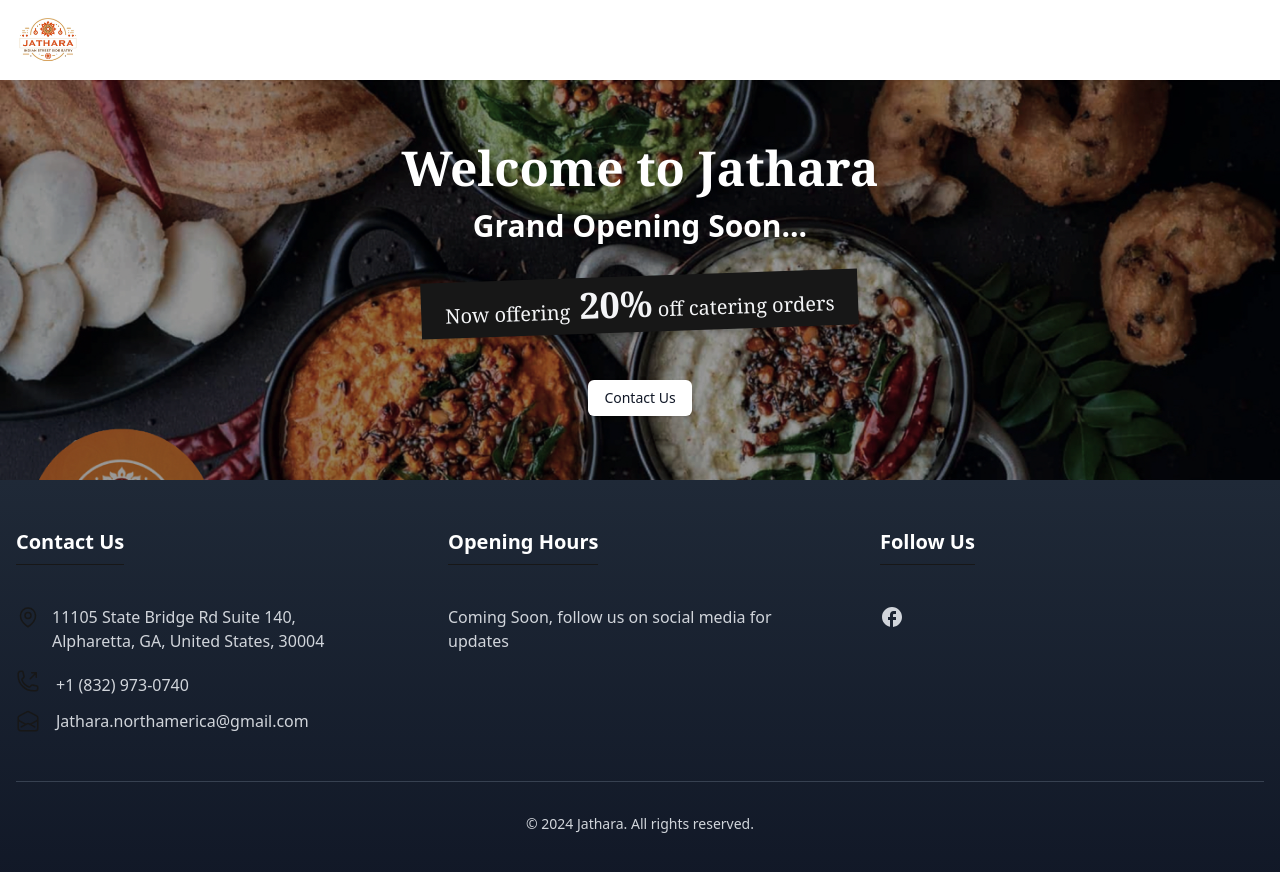
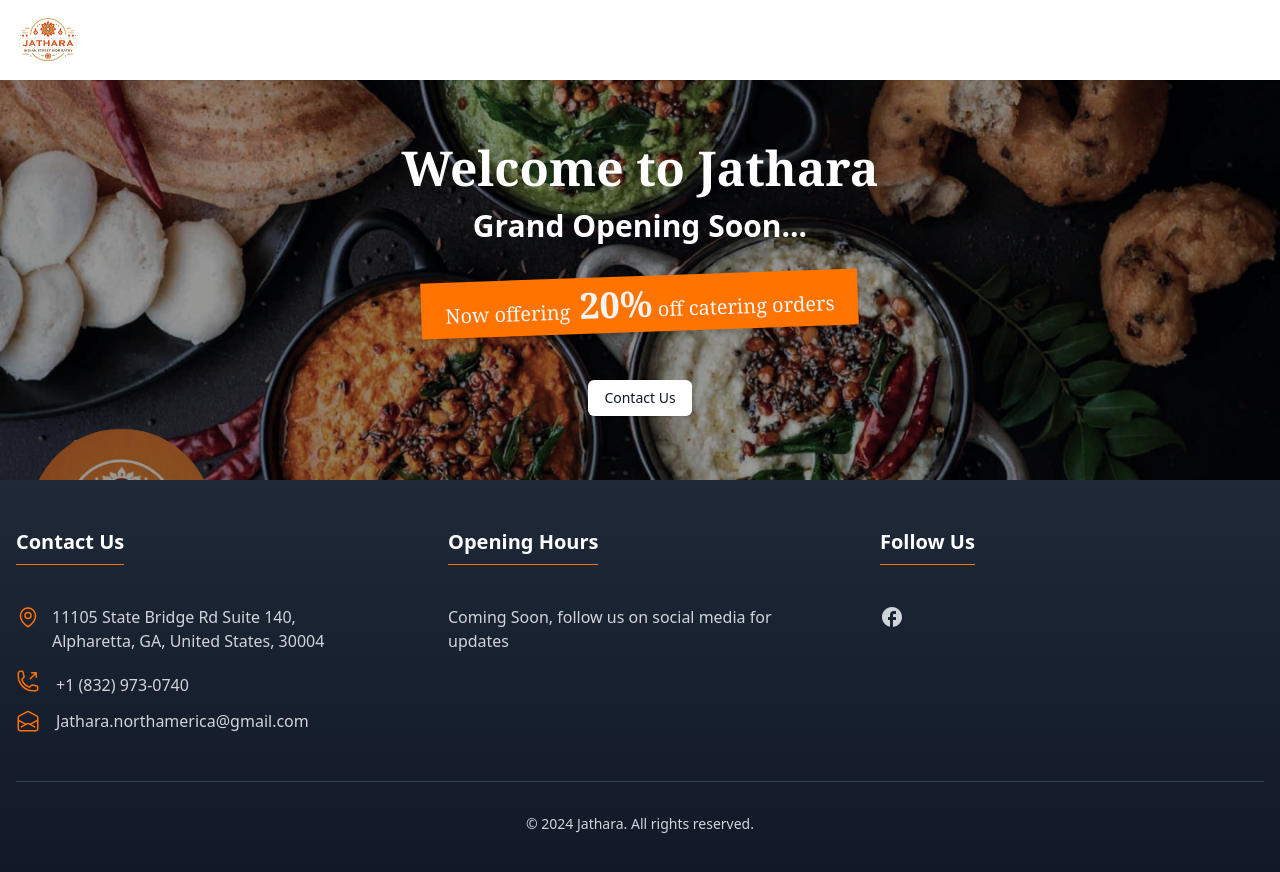
Before and after one commit to shyjuezy/jathara-v2, a Next.js app: page / in a window 1280 px wide. Shown: the top 872 px of the page. Built offline with nearby package versions, Linux system fonts and the light colour scheme.

Commit message:
Updated the color to match the original design

```diff
--- a/src/app/globals.css
+++ b/src/app/globals.css
@@ -15,8 +15,8 @@
 
     /* --primary: 0 0% 9%;
     --primary-foreground: 0 0% 98%; */
-    --primary: 0 0% 9%;
-    --primary-foreground: 0 0% 98%;
+    --primary: 27 100% 50%;
+    --primary-foreground: 210 40% 98.04%;
 
     --secondary: 0 0% 96.1%;
     --secondary-foreground: 0 0% 9%;
```
